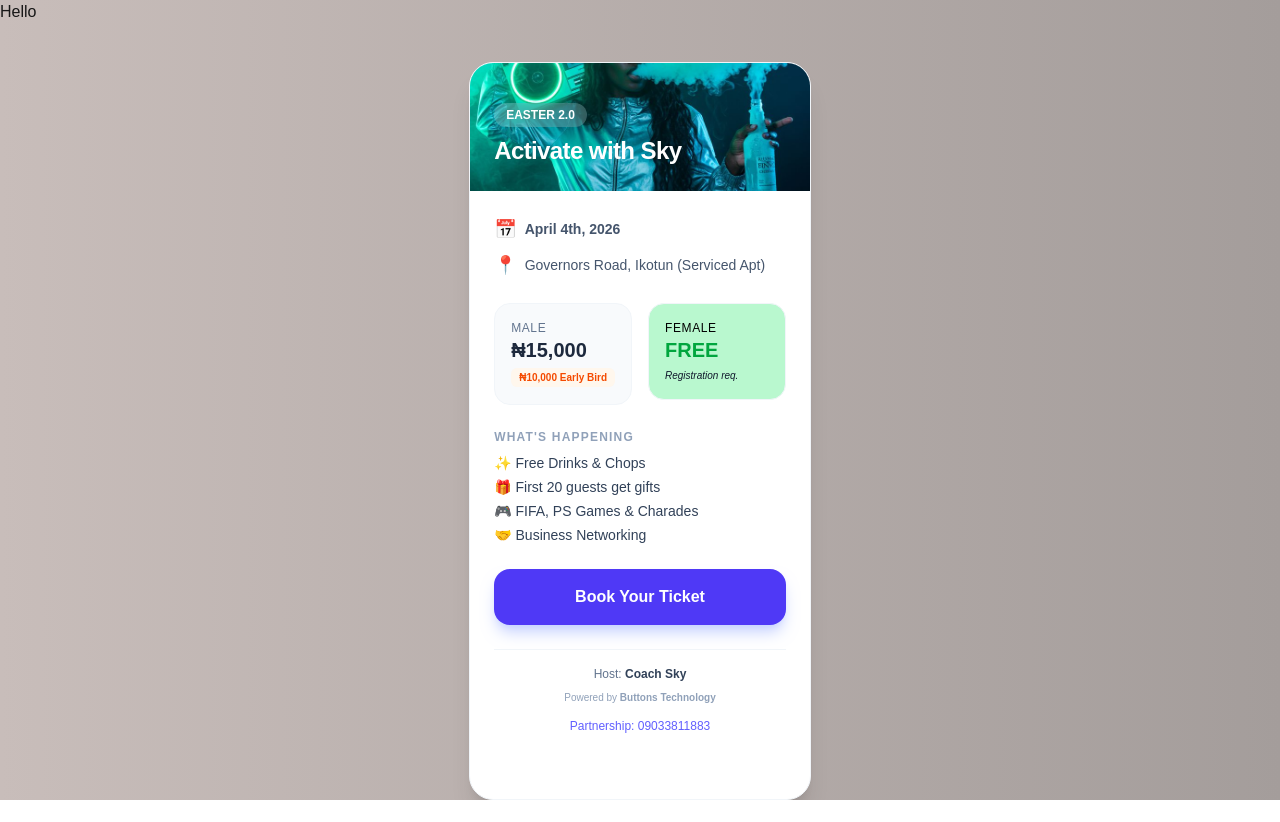
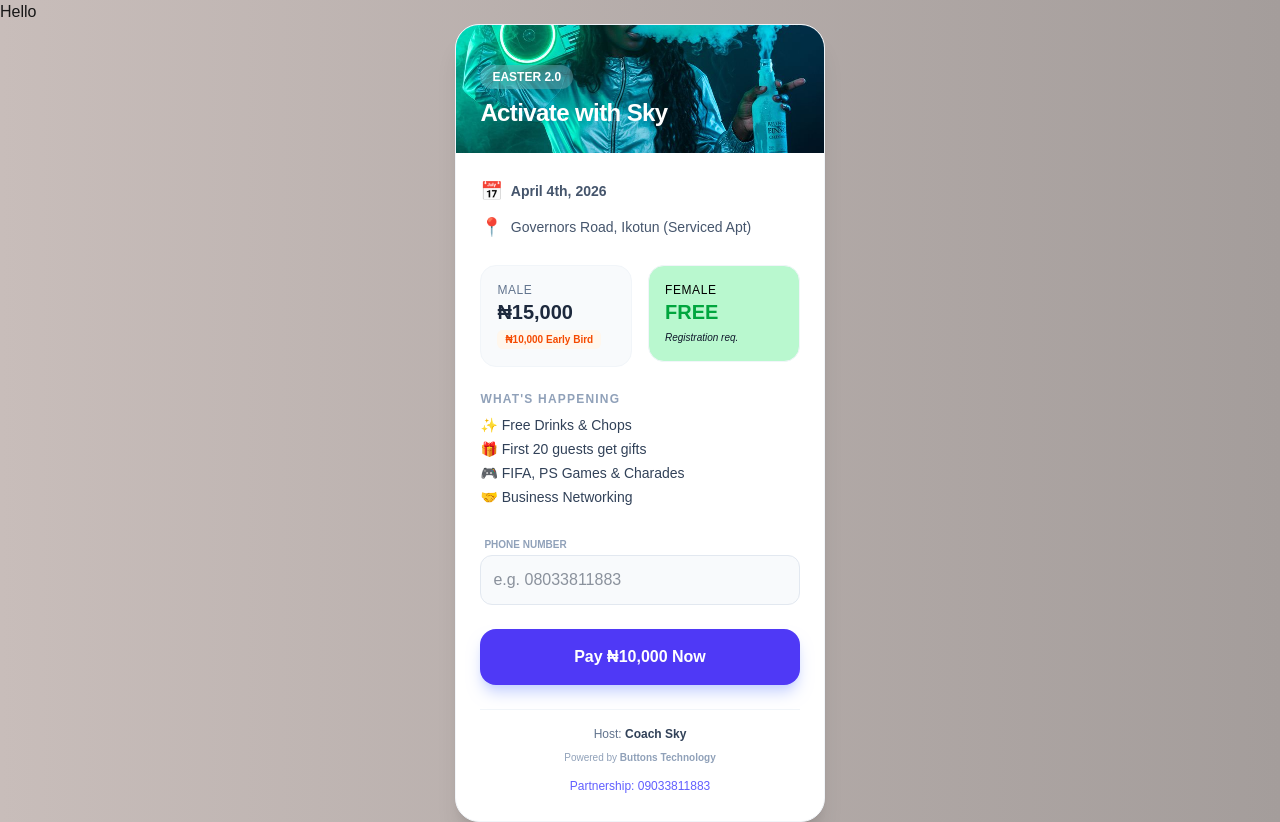
Before and after one commit to Buttons-Tech/buttons-ai, a Next.js app: page /products in a window 1280 px wide. Before the commit the page ends 800 px from the top, so only its background shows below. Built offline with nearby package versions, Linux system fonts and the light colour scheme.

Commit message:
implemented paystack

```diff
--- a/app/components/EasterEventCard.tsx
+++ b/app/components/EasterEventCard.tsx
@@ -1,11 +1,63 @@
-            import React from 'react';
+'use client';
+import React, { useState } from 'react';
 import Link from 'next/link';
+import Script from 'next/script';
+
+// This fixes the 'response' implicitly has an 'any' type error
+interface PaystackResponse {
+    reference: string;
+    status: string;
+}
 
 const EasterEventCard = () => {
+    const [phone, setPhone] = useState('');
+    const [loading, setLoading] = useState(false);
+
+    const handlePayment = (e: React.MouseEvent) => {
+        e.preventDefault();
+
+        if (!phone || phone.length < 10) {
+            alert("Please enter a valid phone number to proceed.");
+            return;
+        }
+
+        setLoading(true);
+
+        // Using phone number as a virtual email for Paystack
+        const virtualEmail = `${phone}@buttons-tech.com`;
+
+        // @ts-ignore
+        const handler = window.PaystackPop.setup({
+key: process.env.NEXT_PUBLIC_PAYSTACK_PUBLIC_KEY, // Pulls from .env
+email: virtualEmail,
+            amount: 10000 * 100, // 10,000 Naira in kobo
+            currency: 'NGN',
+            callback: function(response: PaystackResponse) {
+                setLoading(false);
+                const message = encodeURIComponent(
+                    `🎟️ *ACTIVATE WITH SKY 2.0 TICKET*\n\n` +
+                    `Hello Coach Sky, I just paid ₦10,000 for the Easter Party.\n\n` +
+                    `📞 Phone: ${phone}\n` +
+                    `💳 Ref: ${response.reference}`
+                );
+                // Redirect to WhatsApp chat
+                window.location.href = `https://wa.me/2349033811883?text=${message}`;
+            },
+            onClose: function() {
+                setLoading(false);
+                alert('Transaction cancelled.');
+            }
+        });
+        handler.openIframe();
+    };
+
     return (
+        <>
+            <Script src="https://js.paystack.co/v1/inline.js" strategy="beforeInteractive" />
+
             <div className="max-w-md mx-auto bg-white border border-slate-100 rounded-3xl overflow-hidden shadow-xl hover:shadow-2xl transition-shadow duration-300">
                 {/* Header Image/Gradient Section */}
-                <div className="h-32 bg-gradient-to-r from-blue-600 to-indigo-700 p-6 flex flex-col justify-end" style={{backgroundImage:  'url("/activate.jpeg")', backgroundSize: 'cover', backgroundPosition: 'center' }}>
+                <div className="h-32 bg-gradient-to-r from-blue-600 to-indigo-700 p-6 flex flex-col justify-end" style={{backgroundImage: 'url("/activate.jpeg")', backgroundSize: 'cover', backgroundPosition: 'center' }}>
                     <span className="inline-block px-3 py-1 bg-white/20 backdrop-blur-md text-white text-xs font-bold rounded-full w-fit mb-2">
                         EASTER 2.0
                     </span>
@@ -56,13 +108,26 @@
                         </ul>
                     </div>
 
+                    {/* Input Area */}
+                    <div className="space-y-1">
+                        <label className="text-[10px] font-bold text-slate-400 uppercase ml-1">Phone Number</label>
+                        <input
+                            type="tel"
+                            placeholder="e.g. 08033811883"
+                            value={phone}
+                            onChange={(e) => setPhone(e.target.value)}
+                            className="w-full p-3 bg-slate-50 border border-slate-200 rounded-xl outline-none focus:border-indigo-500 text-slate-800"
+                        />
+                    </div>
+
                     {/* Action Button */}
-                    <Link
-                    href="/easter-party"
-                    className="block w-full text-center bg-indigo-600 hover:bg-indigo-700 text-white font-bold py-4 rounded-2xl shadow-lg shadow-indigo-200 transition-all active:scale-95"
+                    <button
+                        onClick={handlePayment}
+                        disabled={loading}
+                        className="block w-full text-center bg-indigo-600 hover:bg-indigo-700 text-white font-bold py-4 rounded-2xl shadow-lg shadow-indigo-200 transition-all active:scale-95 disabled:bg-slate-400"
                     >
-                    Book Your Ticket
-                    </Link>
+                        {loading ? "Processing..." : "Pay ₦10,000 Now"}
+                    </button>
 
                     {/* Footer Info */}
                     <div className="pt-4 border-t border-slate-100 text-center space-y-2">
@@ -80,6 +145,7 @@
                     </div>
                 </div>
             </div>
+        </>
     );
 };
 
```
Lines whose indentation alone changed are shown as unchanged.
